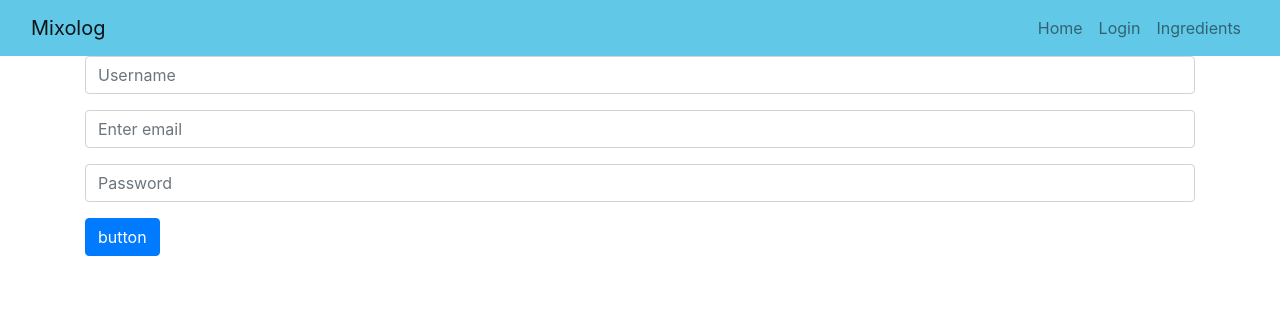
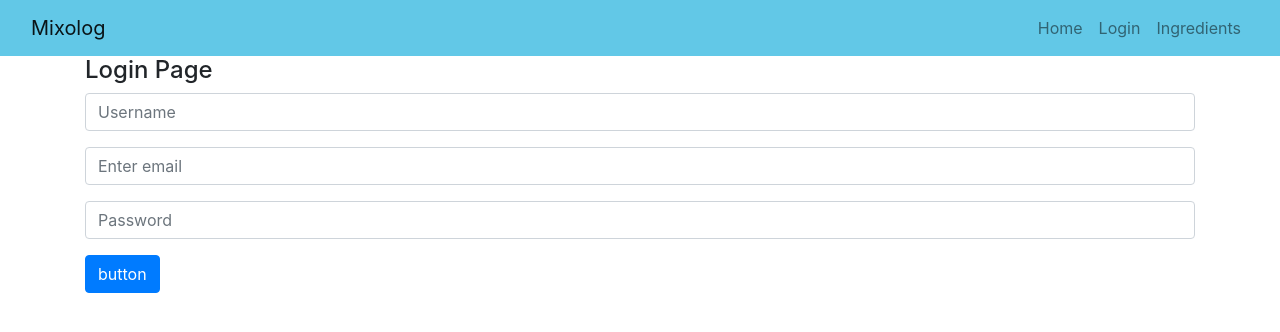
Before and after one commit to bsung03/mixology_2.0, a React (Create React App) app in the folder mixology-master/: page /login in a window 1280 px wide. Shown: the top 332 px of the page. Built offline with nearby package versions, Linux system fonts and the light colour scheme.

Commit message:
refactor front end add users

```diff
--- /dev/null
+++ b/mixology-master/src/components/addUser.js
@@ -0,0 +1,77 @@
+import React, {Component} from 'react';
+import "bootstrap/dist/css/bootstrap.min.css"
+import axios from 'axios';
+import { Button, Form } from 'react-bootstrap';
+
+
+class AddUser extends Component {
+    constructor(props){
+        super(props)
+        this.state = {
+            username: '',
+            email: '',
+            password: ''
+        }
+        this.changeUsername = this.changeUsername.bind(this)
+        this.changeemail = this.changeemail.bind(this)
+        this.changePassword = this.changePassword.bind(this)
+        this.submitNewUser = this.submitNewUser.bind(this)
+    }
+
+    changeUsername(event){
+        this.setState({
+            username:event.target.value
+        })
+    }
+    changePassword(event){
+        this.setState({
+            password:event.target.value
+        })
+    }
+    changeemail(event){
+        this.setState({
+            email:event.target.value
+        })
+    }
+
+    submitNewUser(event){
+        event.preventDefault()
+        const user = {
+            username: this.state.username,
+            email: this.state.email,
+            password: this.state.password
+        }
+        axios.post('http://localhost:5000/users/add', user)
+        .then((response) => {
+        console.log(response);
+        }, (error) => {
+        console.log(error);
+        });
+    }
+
+    render() {
+        return(
+            <Form onSubmit={this.submitNewUser}>
+                <Form.Group>
+                    <Form.Control type="text" placeholder="Username" onChange={this.changeUsername} value={this.state.username} />
+                </Form.Group>
+
+                <Form.Group controlId="formBasicEmail">
+                    <Form.Control type="email" placeholder="Enter email" onChange={this.changeemail} value={this.state.email} />
+                </Form.Group>
+
+
+                <Form.Group controlId="formBasicPassword">
+                    <Form.Control type="password" placeholder="Password" onChange={this.changePassword} value={this.state.password} />
+                </Form.Group>
+
+
+                <Button variant='primary' type='submit' value='Submit'>
+                    button
+                </Button>
+            </Form>
+        );
+    }
+}
+
+export default AddUser;
--- a/mixology-master/src/pages/ingredientsPage.js
+++ b/mixology-master/src/pages/ingredientsPage.js
@@ -13,9 +13,11 @@ class IngredientsPage extends Component {
 
     render() {
         return(
-            <div>
-               <h4>Ingredients Page</h4>
-                <AddIngredient/>
+            <div className='container'>
+                <div className='form-div'>
+                    <h4>Ingredients Page</h4>
+                        <AddIngredient/>
+                </div>
             </div>
         );
     }
--- a/mixology-master/src/pages/loginPage.js
+++ b/mixology-master/src/pages/loginPage.js
@@ -2,76 +2,23 @@ import React, {Component} from 'react';
 import "bootstrap/dist/css/bootstrap.min.css"
 import axios from 'axios';
 import { Button, Form } from 'react-bootstrap';
+import AddUser from '../components/addUser';
 
 
 class LoginPage extends Component {
     constructor(props){
         super(props)
-        this.state = {
-            username: '',
-            email: '',
-            password: ''
-        }
-        this.changeUsername = this.changeUsername.bind(this)
-        this.changeemail = this.changeemail.bind(this)
-        this.changePassword = this.changePassword.bind(this)
-        this.submitNewUser = this.submitNewUser.bind(this)
+
     }
 
-    changeUsername(event){
-        this.setState({
-            username:event.target.value
-        })
-    }
-    changePassword(event){
-        this.setState({
-            password:event.target.value
-        })
-    }
-    changeemail(event){
-        this.setState({
-            email:event.target.value
-        })
-    }
 
-    submitNewUser(event){
-        event.preventDefault()
-        const user = {
-            username: this.state.username,
-            email: this.state.email,
-            password: this.state.password
-        }
-        axios.post('http://localhost:5000/users/add', user)
-        .then((response) => {
-        console.log(response);
-        }, (error) => {
-        console.log(error);
-        });
-    }
 
     render() {
         return(
             <div className='container'>
                 <div className='form-div'>
-                    <Form onSubmit={this.submitNewUser}>
-                        <Form.Group>
-                            <Form.Control type="text" placeholder="Username" onChange={this.changeUsername} value={this.state.username} />
-                        </Form.Group>
-
-                        <Form.Group controlId="formBasicEmail">
-                            <Form.Control type="email" placeholder="Enter email" onChange={this.changeemail} value={this.state.email} />
-                        </Form.Group>
-
-
-                        <Form.Group controlId="formBasicPassword">
-                            <Form.Control type="password" placeholder="Password" onChange={this.changePassword} value={this.state.password} />
-                        </Form.Group>
-
-
-                        <Button variant='primary' type='submit' value='Submit'>
-                            button
-                        </Button>
-                    </Form>
+                    <h4>Login Page</h4>
+                    <AddUser/>
                 </div>
             </div>
         );
```
